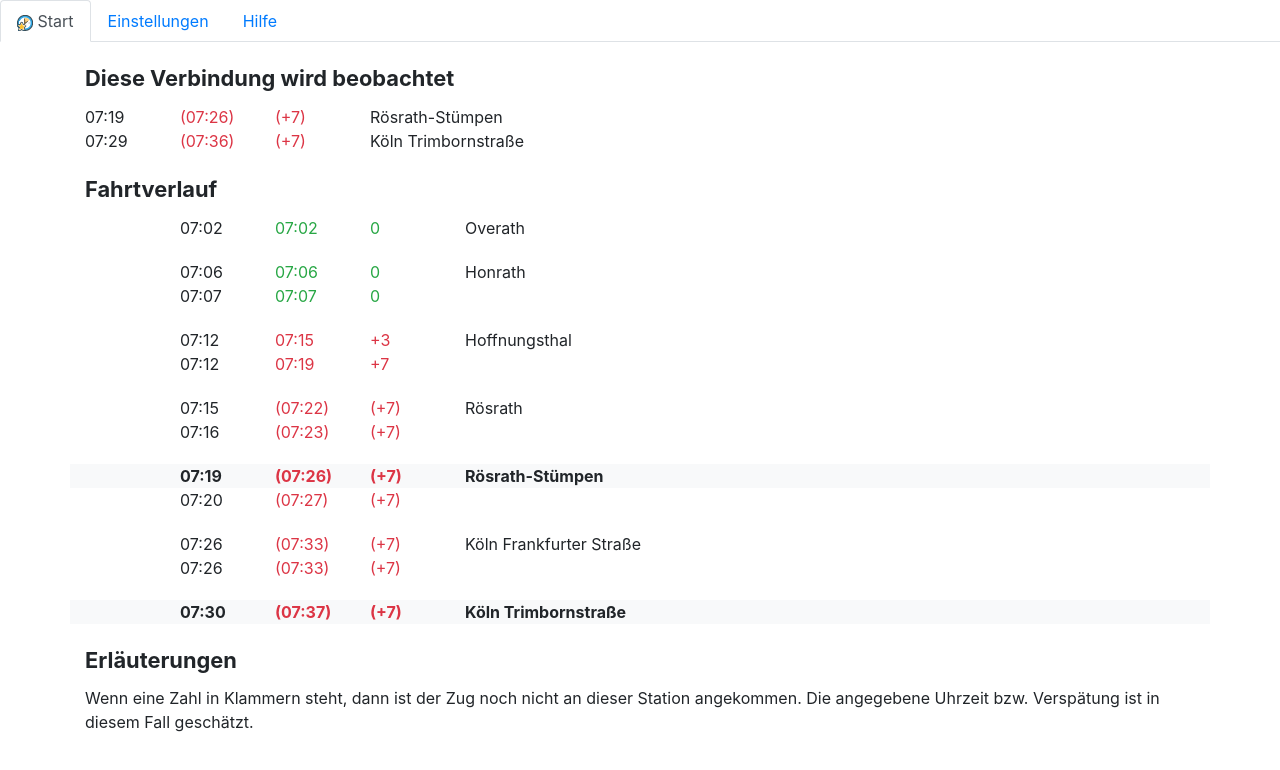
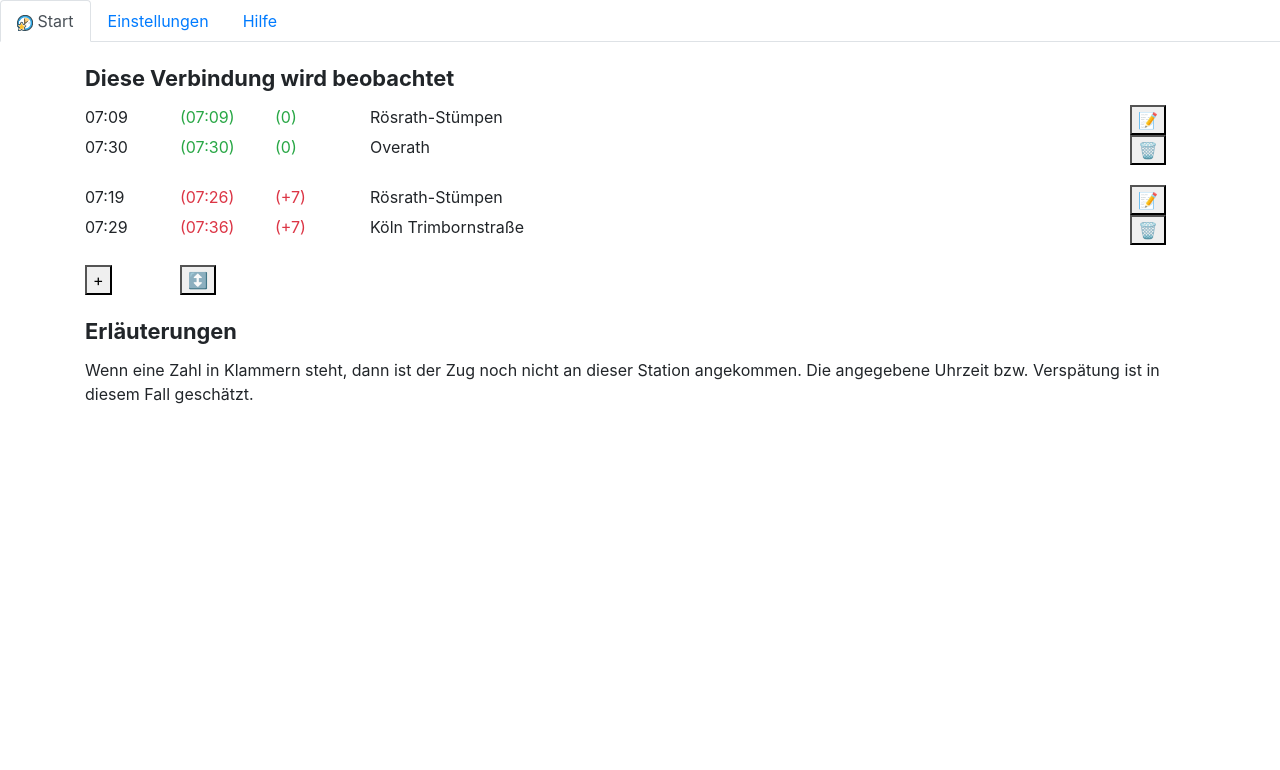
Before and after one commit to wonderbird/kdb-webapp, a Vue app: page /#/ in a window 1280 px wide. Shown: the top 770 px of the page. Built offline with nearby package versions, Linux system fonts and the light colour scheme.

Commit message:
Added ConnectionOverview component

```diff
--- a/src/App.vue
+++ b/src/App.vue
@@ -10,19 +10,19 @@
       </nav>
     </header>
     <main>
-      <TrackLog />
+      <ConnectionOverview />
     </main>
   </div>
 </template>
 
 <script>
 // import HomePage from './home/HomePage.vue';
-import TrackLog from './connection/TrackLog.vue';
+import ConnectionOverview from './connection/ConnectionOverview.vue';
 
 export default {
   name: 'app',
   components: {
-    TrackLog,
+    ConnectionOverview,
   },
 };
 </script>
--- /dev/null
+++ b/src/connection/ConnectionOverview.vue
@@ -0,0 +1,72 @@
+<template>
+  <div class="container">
+    <div class="row">
+      <div class="col title">Diese Verbindung wird beobachtet</div>
+    </div>
+    <div class="row">
+      <div class="col-1">07:09</div>
+      <div class="col-1 text-success">(07:09)</div>
+      <div class="col-1 text-success">(0)</div>
+      <div class="col-8">Rösrath-Stümpen</div>
+      <div class="col-1"><button id="edit">📝</button></div>
+    </div>
+    <div class="row">
+      <div class="col-1">07:30</div>
+      <div class="col-1 text-success">(07:30)</div>
+      <div class="col-1 text-success">(0)</div>
+      <div class="col-8">Overath</div>
+      <div class="col-1"><button id="delete">🗑️</button></div>
+    </div>
+    <div class="row">
+      <div class="col-1">07:19</div>
+      <div class="col-1 text-danger">(07:26)</div>
+      <div class="col-1 text-danger">(+7)</div>
+      <div class="col-8">Rösrath-Stümpen</div>
+      <div class="col-1"><button id="edit">📝</button></div>
+    </div>
+    <div class="row">
+      <div class="col-1">07:29</div>
+      <div class="col-1 text-danger">(07:36)</div>
+      <div class="col-1 text-danger">(+7)</div>
+      <div class="col-8">Köln Trimbornstraße</div>
+      <div class="col-1"><button id="delete">🗑️</button></div>
+    </div>    <div class="row">
+      <div class="col-1"><button id="add-connection">+</button></div>
+      <div class="col-1"><button id="edit-sequence">↕️</button></div>
+      <div class="col-1"></div>
+    </div>
+    <div class="row">
+      <div class="col title">Erläuterungen</div>
+    </div>
+    <div class="row">
+      <div class="col">
+        Wenn eine Zahl in Klammern steht, dann ist der Zug noch nicht an dieser Station
+        angekommen. Die angegebene Uhrzeit bzw. Verspätung ist in diesem Fall geschätzt.
+      </div>
+    </div>
+  </div>
+</template>
+
+<script>
+export default {
+  name: 'ConnectionOverview',
+};
+</script>
+
+<style>
+.title {
+  margin: 20px 0 10px 0;
+  font-size: 2.5ex;
+  font-weight: bold;
+}
+
+/* Track log */
+.container>div.row:nth-child(2n+3) {
+  margin-bottom: 20px;
+}
+
+/* Explanations */
+.container>div.row:nth-last-child(2) {
+  margin-bottom: 0;
+}
+</style>
```
